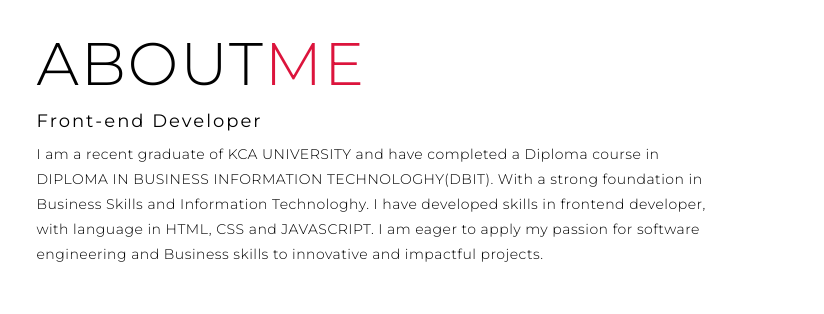
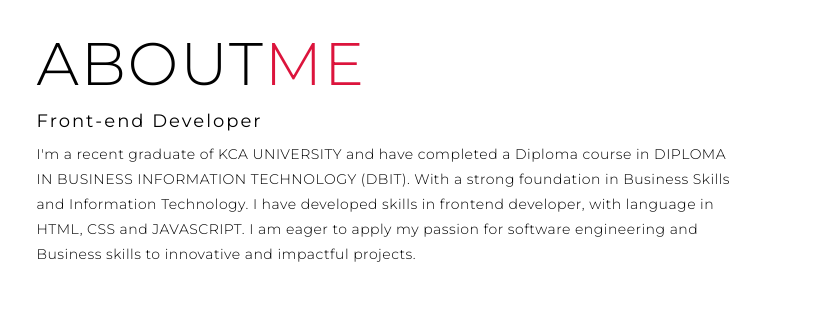
Before and after one commit to wokabi7/Profolio, a plain HTML site: page profolio/index.html in a window 1280 px wide. Shown: the part 3702-4016 px from the top of the page, 456-1280 px from the left. Drawn offline with Linux system fonts and the light colour scheme; a script that the page names is missing.

Commit message:
Update index.html

```diff
--- a/profolio/index.html
+++ b/profolio/index.html
@@ -115,7 +115,7 @@
               <h1>Project 2</h1>
               <h1>GP_Sunnies</h1>
               <p>
-                An app where you can shop for any type os glasses in kenya.
+                An app where you can shop for any type of glasses in kenya.
                 Using HTML,CSS & JAVASCRIPT.<br />Click the link to view the<a
                   href="Ecommerce/Gp_Sunnies.html"
                 >
@@ -183,10 +183,10 @@
           <h1 class="section-title">About<span>Me</span></h1>
           <h2>Front-end Developer</h2>
           <p>
-            I am a recent graduate of KCA UNIVERSITY and have completed a
-            Diploma course in DIPLOMA IN BUSINESS INFORMATION TECHNOLOGHY(DBIT).
+            I'm a recent graduate of KCA UNIVERSITY and have completed a
+            Diploma course in DIPLOMA IN BUSINESS INFORMATION TECHNOLOGY (DBIT).
             With a strong foundation in Business Skills and Information
-            Technologhy. I have developed skills in frontend developer, with
+            Technology. I have developed skills in frontend developer, with
             language in HTML, CSS and JAVASCRIPT. I am eager to apply my passion
             for software engineering and Business skills to innovative and
             impactful projects.
```
